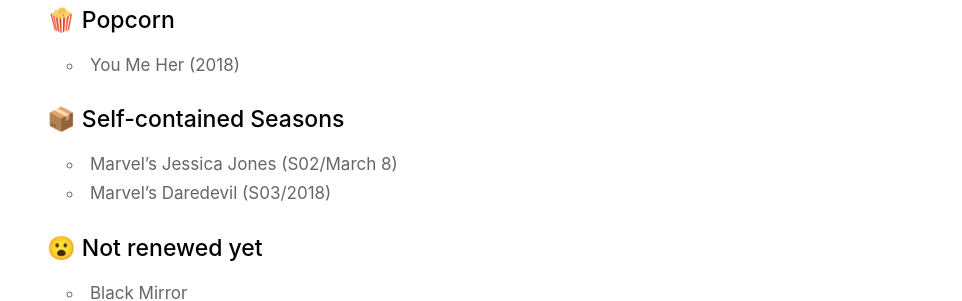
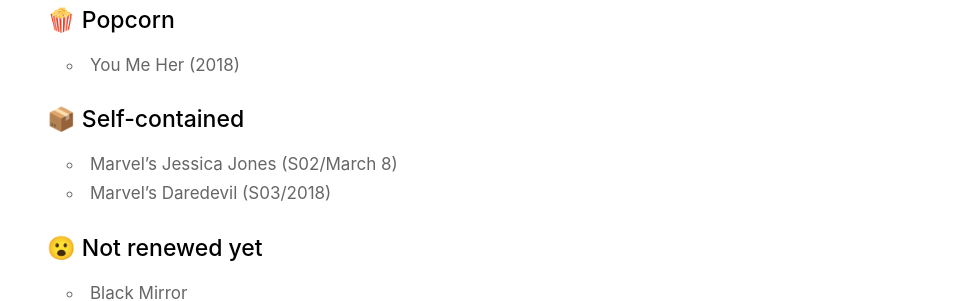
Before and after one commit to lifeinoppo/netlify, a Jekyll site: the page built from _posts/2018-02-15-whats-on-my-tv-early-2018-edition.markdown, in a window 1280 px wide. Shown: the part 687-988 px from the top of the page, without its empty margins (318-1280 px from the left). Built offline with Jekyll 4.4.1, drawn with Linux system fonts in a browser that asks for light colours.

Commit message:
edit post

```diff
--- a/_posts/2018-02-15-whats-on-my-tv-early-2018-edition.markdown
+++ b/_posts/2018-02-15-whats-on-my-tv-early-2018-edition.markdown
@@ -17,7 +17,7 @@
 ### 🍿 Popcorn
 - You Me Her (2018)
 
-### 📦 Self-contained Seasons
+### 📦 Self-contained
 - Marvel’s Jessica Jones (S02/March 8)
 - Marvel’s Daredevil (S03/2018)
 
```
